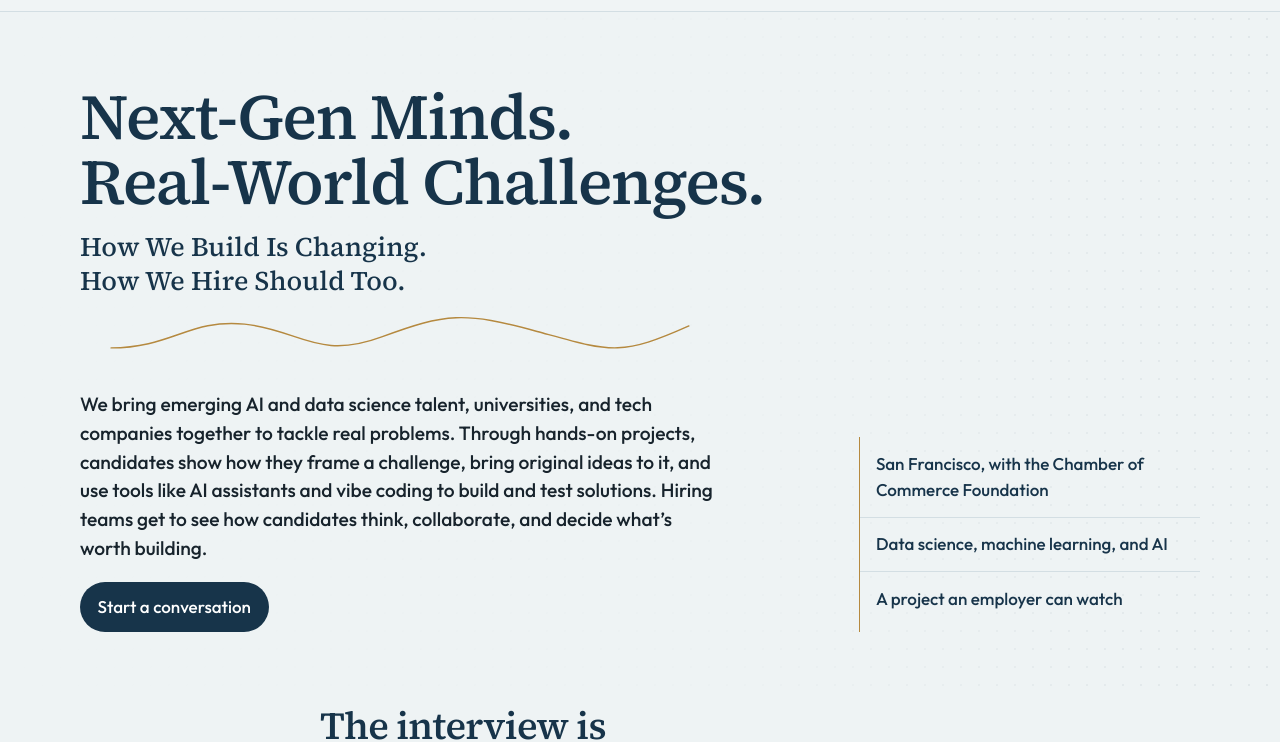
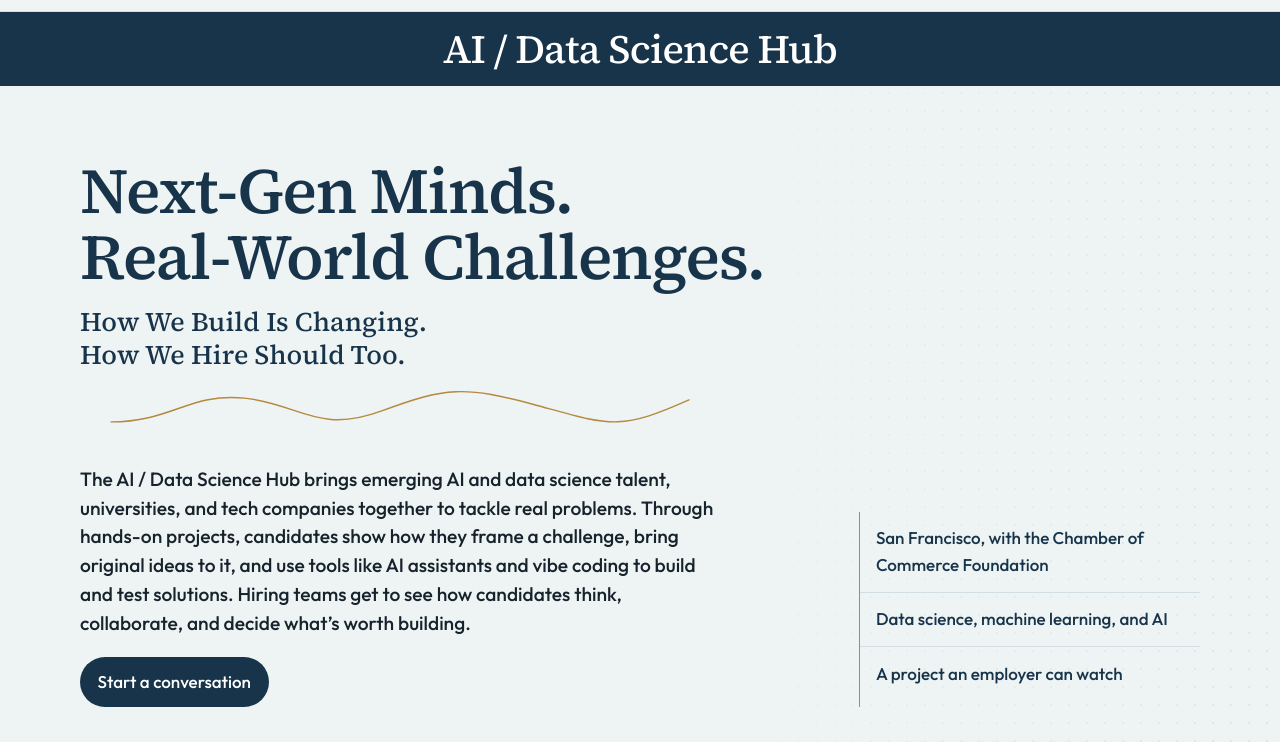
Before and after one commit to clinical-token/job-forum, a plain HTML site: page index.html in a window 1280 px wide. Shown: the part 65-807 px from the top of the page. Drawn offline with Linux system fonts and the light colour scheme.

Commit message:
Name the AI / Data Science Hub at the top of the page.

```diff
--- a/index.html
+++ b/index.html
@@ -3,8 +3,8 @@
 <head>
   <meta charset="utf-8">
   <meta name="viewport" content="width=device-width, initial-scale=1">
-  <title>Next-Gen Minds. Real-World Challenges. · The Job Forum</title>
-  <meta name="description" content="We bring emerging AI and data science talent, universities, and tech companies together to tackle real problems. Hiring teams see how candidates think, collaborate, and decide what’s worth building.">
+  <title>AI / Data Science Hub · The Job Forum</title>
+  <meta name="description" content="The AI / Data Science Hub brings emerging AI and data science talent, universities, and tech companies together to tackle real problems.">
   <link rel="icon" href="assets/logo.png">
   <link rel="preconnect" href="https://fonts.googleapis.com">
   <link rel="preconnect" href="https://fonts.gstatic.com" crossorigin>
@@ -24,6 +24,7 @@
       <a class="button" href="#conversation">Start a conversation</a>
     </nav>
   </header>
+  <p class="hub-banner">AI / Data Science Hub</p>
 
   <main id="hub">
     <section class="hero">
@@ -34,7 +35,7 @@
           <svg class="trace" viewBox="0 0 640 70" aria-hidden="true">
             <path d="M4 48 C 70 48, 90 16, 150 22 S 230 62, 300 36 S 390 8, 470 30 S 560 58, 636 24"/>
           </svg>
-          <p class="lead">We bring emerging AI and data science talent, universities, and tech companies together to tackle real problems. Through hands-on projects, candidates show how they frame a challenge, bring original ideas to it, and use tools like AI assistants and vibe coding to build and test solutions. Hiring teams get to see how candidates think, collaborate, and decide what’s worth building.</p>
+          <p class="lead">The AI / Data Science Hub brings emerging AI and data science talent, universities, and tech companies together to tackle real problems. Through hands-on projects, candidates show how they frame a challenge, bring original ideas to it, and use tools like AI assistants and vibe coding to build and test solutions. Hiring teams get to see how candidates think, collaborate, and decide what’s worth building.</p>
           <a class="button" href="#conversation">Start a conversation</a>
         </div>
         <ul class="facts">
@@ -49,7 +50,7 @@
       <div class="wrap prose">
         <h2>The interview is changing.</h2>
         <p>AI coding tools write a lot of the first draft now. What a hiring team still has to see is judgment: what a person asks, what they throw out, and how they explain a messy result.</p>
-        <p>A resume lists courses. It rarely shows curiosity, or how someone works when another person is in the room. The hub is that room. Students meet a real dataset earlier, and companies meet the people behind the work.</p>
+        <p>A resume lists courses. It rarely shows curiosity, or how someone works when another person is in the room. The AI / Data Science Hub is that room. Students meet a real dataset earlier, and companies meet the people behind the work.</p>
       </div>
     </section>
 
@@ -180,7 +181,7 @@
           </div>
           <div>
             <h3>Joe Xing, PhD</h3>
-            <p>A Stanford- and CERN-trained scientist, volunteering with Janet on the hub. He has co-founded several companies and brought an FDA-cleared medical product to market. A UC Berkeley spinout founder, he is now founder of <a href="https://clinicaltoken.com">Clinical Token</a>, a new AI for healthcare initiative.</p>
+            <p>A Stanford- and CERN-trained scientist, volunteering with Janet on the AI / Data Science Hub. He has co-founded several companies and brought an FDA-cleared medical product to market. A UC Berkeley spinout founder, he is now founder of <a href="https://clinicaltoken.com">Clinical Token</a>, a new AI for healthcare initiative.</p>
           </div>
         </div>
         <p><a class="button" href="mailto:Jbeach@usmarketingservices.com,joe@clinicaltoken.com?subject=AI%20Data%20Hub">Write to Janet Beach and Joe Xing, PhD</a></p>
--- a/styles.css
+++ b/styles.css
@@ -88,6 +88,18 @@ button:focus-visible {
 .bar nav a.button:hover {
   color: white;
   background: var(--navy);
+}
+
+.hub-banner {
+  margin: 0;
+  background: var(--navy);
+  color: white;
+  text-align: center;
+  font-family: var(--serif);
+  font-size: clamp(1.7rem, 3.4vw, 2.5rem);
+  line-height: 1.15;
+  letter-spacing: -0.02em;
+  padding: 0.9rem 1.25rem;
 }
 
 .hero {
```
